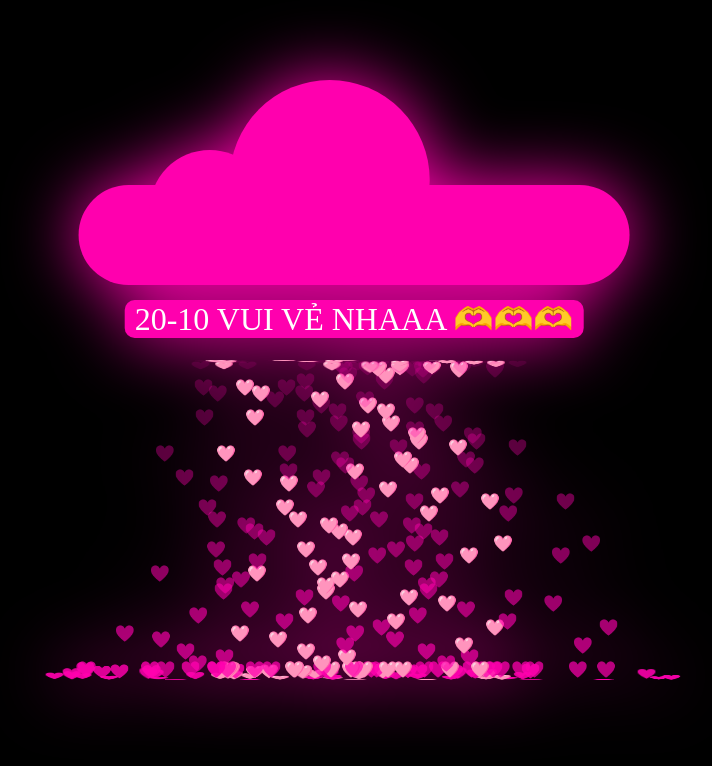
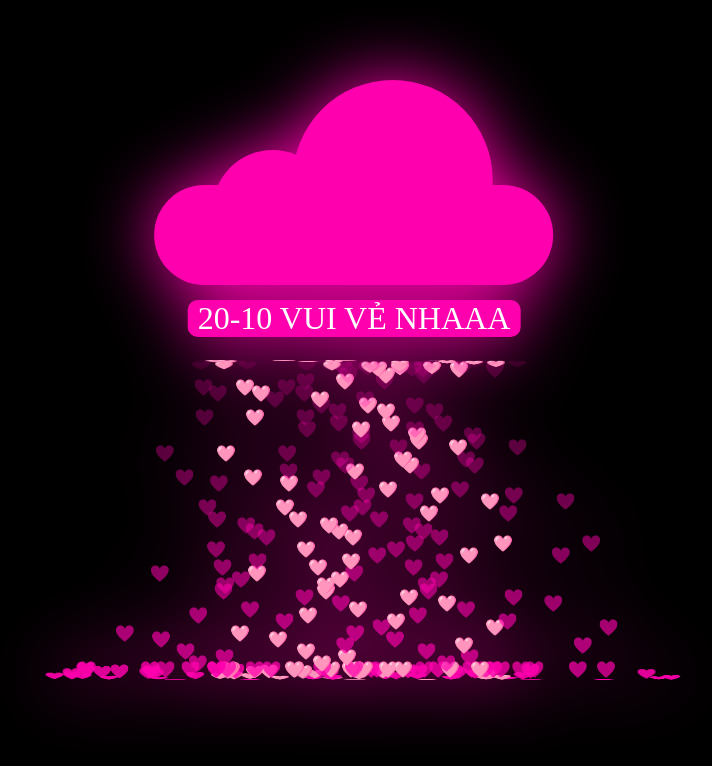
Before and after one commit to wanghoc/hearts-raining, a plain HTML site: page index.html in a window 1280 px wide. Shown: the whole page, without its empty margins (286-998 px from the left). Drawn offline with Linux system fonts and the light colour scheme.

Commit message:
Update index.html

```diff
--- a/index.html
+++ b/index.html
@@ -11,7 +11,7 @@
 <body>
     <div class="container">
         <div class="cloud">
-            <h2>20-10 vui vẻ nhaaa 🫶🫶🫶</h2>
+            <h2>20-10 vui vẻ nhaaa</h2>
         </div>
     </div>
 
```
